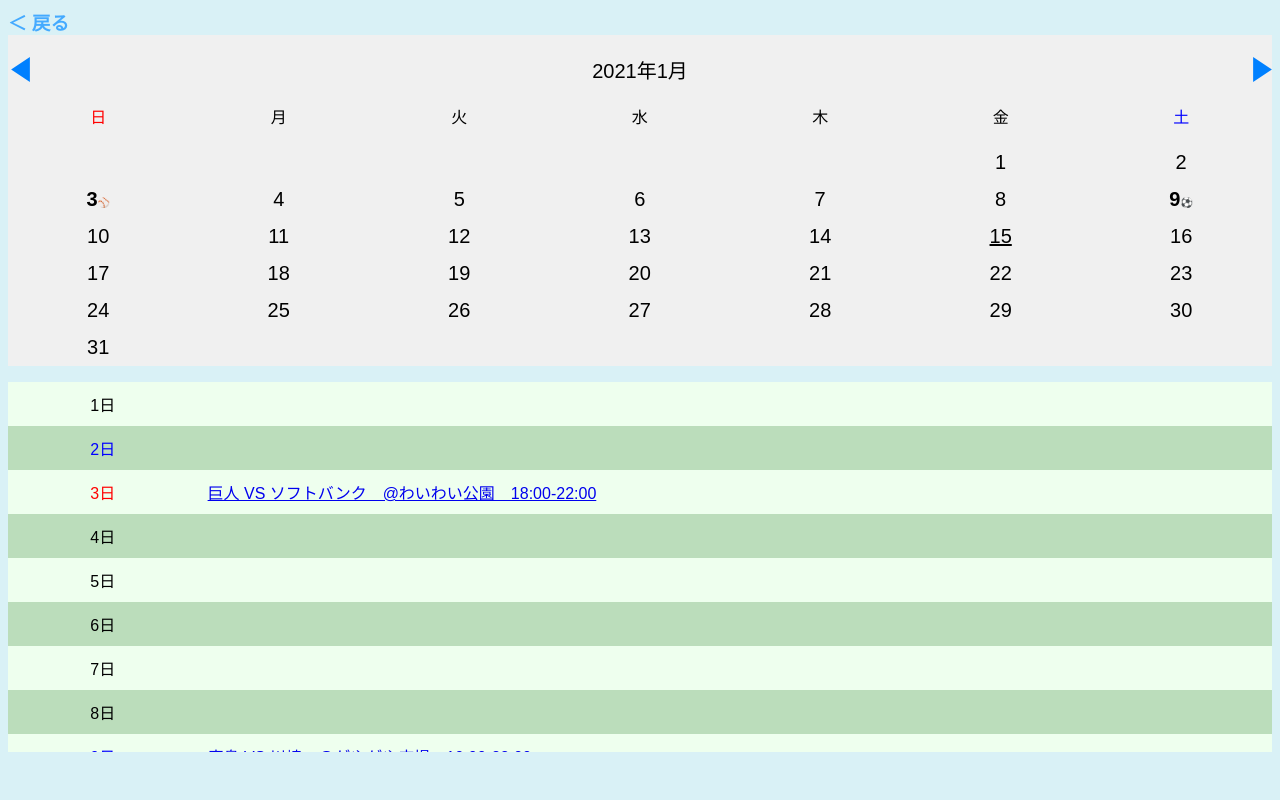
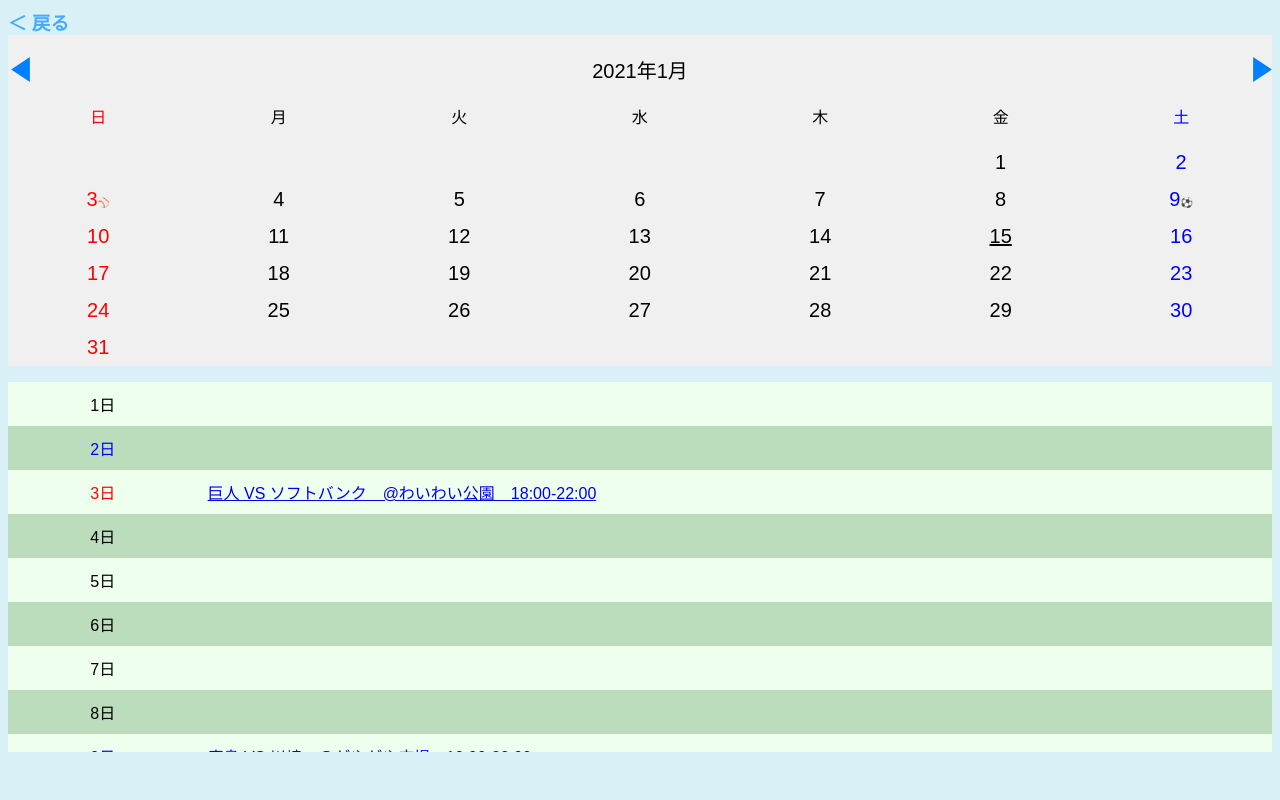
Before and after one commit to oyama05/team10, a website: page www/calendar.html in a window 1280 px wide. Drawn offline with Linux system fonts and the light colour scheme.

Commit message:
土日の日付に色が着くように変更

```diff
--- a/www/css/caleandar.css
+++ b/www/css/caleandar.css
@@ -133,8 +133,14 @@
      border-right: 7.5px solid transparent;
      border-bottom: 7.5px solid #ccc;
   }
+  .cld-number.sunday{
+    color: red;
+  }
+  .cld-number.saturday{
+    color: blue;
+  }
   .cld-number.eventday{
-     font-weight: bold;
+     /*ont-weight: bold;*/
      /*color: #0080FF;*/
   }
   .cld-number.eventday:hover{
--- a/www/js/caleandar.js
+++ b/www/js/caleandar.js
@@ -227,6 +227,18 @@ function createCalendar(calendar, element, adjuster){
         }
       }
       var number = DayNumber(i+1);
+
+      // 日曜日か確認
+      var weekMod = ((i+1) + calendar.Selected.FirstDay) % 7;
+      if (weekMod == 1) {
+        number.className += " sunday";
+        console.log("sunday, " + (i+1));
+      }
+      // 土曜日か確認
+      else if (weekMod == 0) {
+        number.className += " saturday";
+      }
+
       // Check Date against Event Dates
       var title = document.createElement('span');
       title.className += "cld-title";
@@ -272,7 +284,7 @@ function createCalendar(calendar, element, adjuster){
             if (title.innerHTML.length != 0) {
               title.innerHTML += '<br>';
             }
-            title.innerHTML += "<a href='http://www.yahoo.co.jp'>" + category[calendar.Model[n].Category] + " " + calendar.Model[n].Title + '</@>';
+            title.innerHTML += "<a href='index.html'>" + category[calendar.Model[n].Category] + " " + calendar.Model[n].Title + '</@>';
           }
           number.appendChild(title);
         }
--- a/www/js/daily_yotei.js
+++ b/www/js/daily_yotei.js
@@ -101,7 +101,7 @@ function createDailyYotei(calendar, element, adjuster){
             if (caption.innerHTML.length != 0) {
               caption.innerHTML += '<br>';
             }
-            caption.innerHTML += "<a href='http://www.yahoo.co.jp'>" + calendar.Model[n].Title + "　@" + calendar.Model[n].Location + "　" + calendar.Model[n].Time + "</a>";
+            caption.innerHTML += "<a href='index.html'>" + calendar.Model[n].Title + "　@" + calendar.Model[n].Location + "　" + calendar.Model[n].Time + "</a>";
           }
         }
         day.appendChild(number);
```
